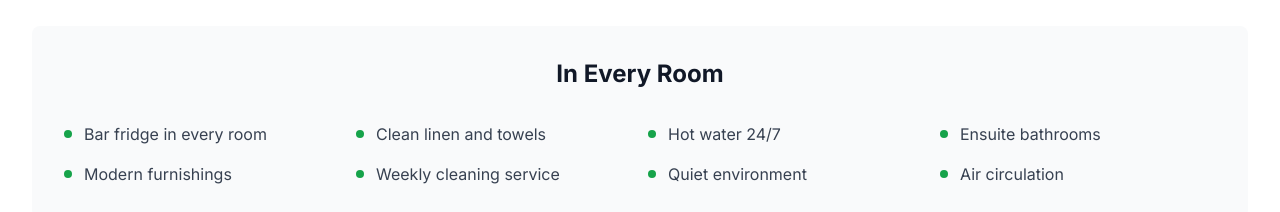
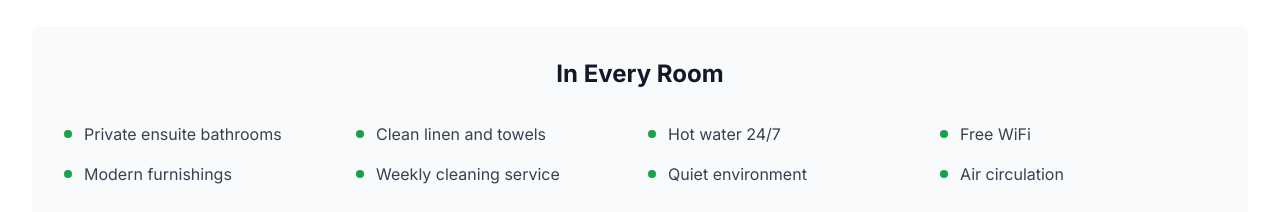
Before and after one commit to jo47344/60-on-kosmos-website, a Next.js app: page /amenities in a window 1280 px wide. Shown: the part 1900-2112 px from the top of the page. Built offline with nearby package versions, Linux system fonts and the light colour scheme.

Commit message:
feat: update room amenities list with new features
Updated amenities to include private ensuite bathrooms and free WiFi.

Co-authored-by: jo47344 <218702711+jo47344@users.noreply.github.com>

```diff
--- a/app/amenities/page.tsx
+++ b/app/amenities/page.tsx
@@ -70,10 +70,10 @@ export default function AmenitiesPage() {
   ]
 
   const roomFeatures = [
-    "Bar fridge in every room",
+    "Private ensuite bathrooms",
     "Clean linen and towels",
     "Hot water 24/7",
-    "Ensuite bathrooms",
+    "Free WiFi",
     "Modern furnishings",
     "Weekly cleaning service",
     "Quiet environment",
```
